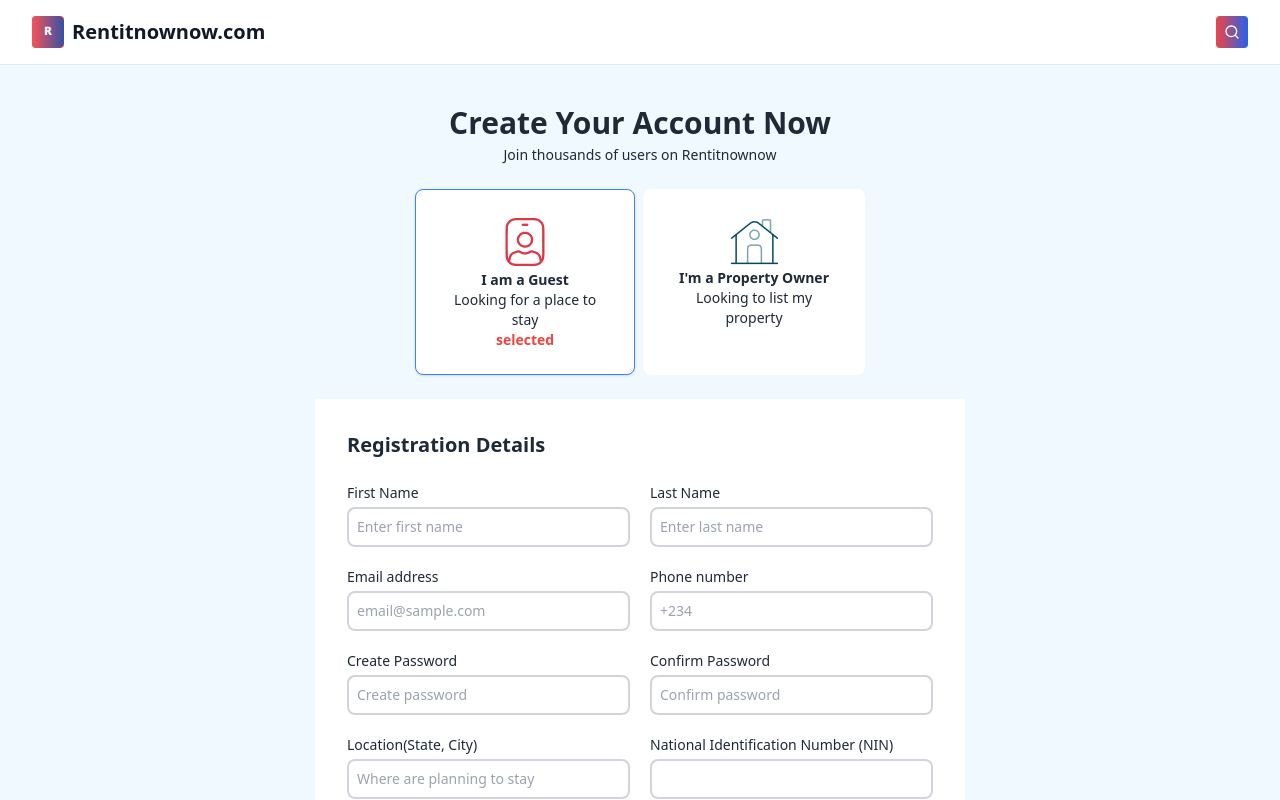
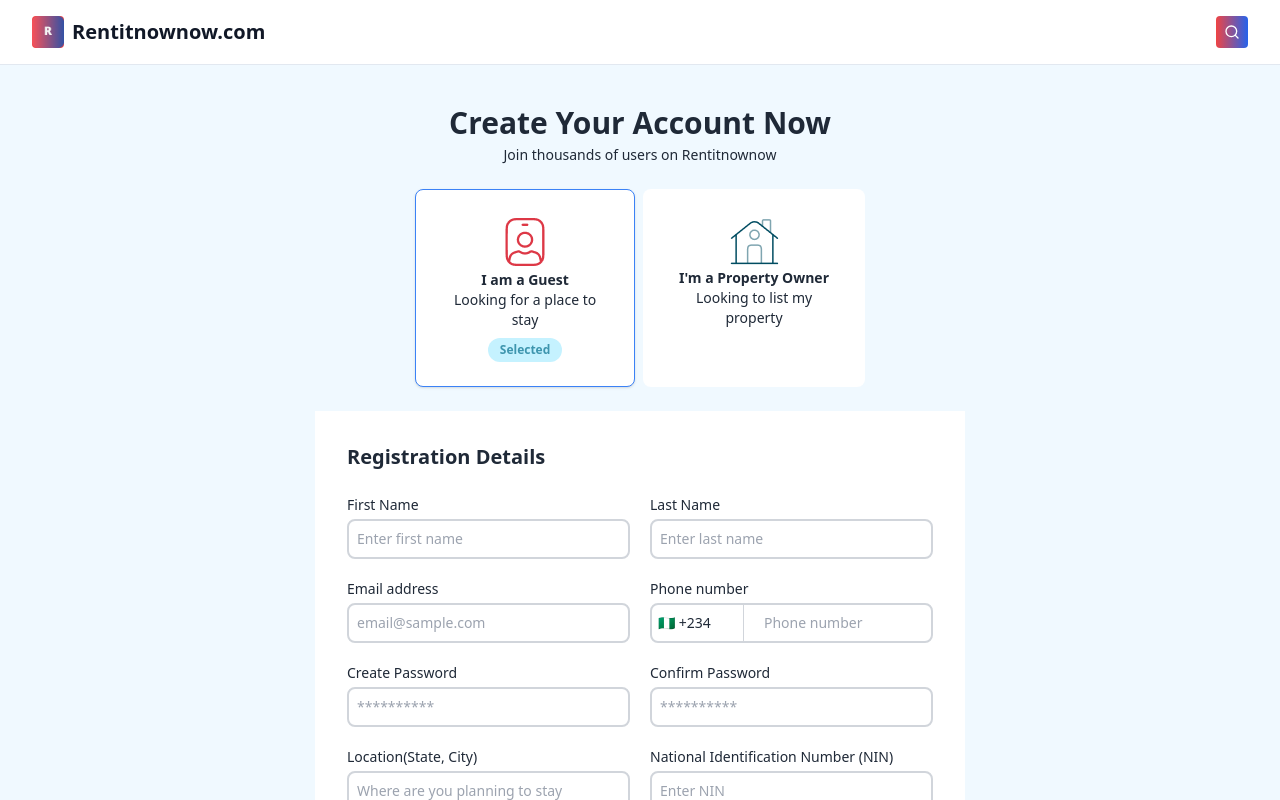
Before and after one commit to vikkymediagithub/rentitnownow, a React (Vite) app: page /signup in a window 1280 px wide. Shown: the top 800 px of the page. Built offline with nearby package versions, Linux system fonts and the light colour scheme.

Commit message:
done with the signup

```diff
--- a/src/pages/auth/Signup.tsx
+++ b/src/pages/auth/Signup.tsx
@@ -1,6 +1,6 @@
 import React, { useState } from 'react';
-import { Link, useNavigate } from "react-router-dom";
-import { Search, Eye, EyeOff } from "lucide-react";
+import { Link } from "react-router-dom";
+import { Search } from "lucide-react";
 
 export default function RegisterPage() {
   const [role, setRole] = useState('guest');
@@ -17,7 +17,7 @@ export default function RegisterPage() {
           <div className="flex items-center justify-between h-16">
             <div className="flex items-center space-x-2">
               <div className="w-8 h-8 bg-red-500 rounded flex items-center justify-center">
-                <img src="/public/favicon.png" alt="" />
+                <img src="/public/favicon.png" alt="logo" />
               </div>
               <span className="text-xl font-bold text-gray-900">Rentitnownow.com</span>
             </div>
@@ -28,7 +28,7 @@ export default function RegisterPage() {
         </div>
       </header>
 
-      {/* Account Role Selection */}
+      {/* Role Selection */}
       <div className="flex justify-center items-center text-sm text-gray-800">
         <div className="w-full max-w-3xl flex flex-col my-10">
           <div className="flex flex-col items-center">
@@ -42,23 +42,32 @@ export default function RegisterPage() {
                 className={`text-center py-6 px-8 bg-white rounded-lg cursor-pointer hover:shadow ${role === 'guest' ? 'shadow border border-blue-500' : ''}`}
                 onClick={() => handleRoleSwitch('guest')}
               >
-                <img src="/public/stash_user-id-light.png" alt="" className="mx-auto" />
+                <img src="/public/stash_user-id-light.png" alt="Guest" className="mx-auto" />
                 <h3 className="font-semibold">I am a Guest</h3>
                 <p className="font-light">Looking for a place to stay</p>
-                <span className='text-red-500 pt-2 font-semibold'>selected</span>
+                {role === 'guest' && (
+                  <span className="inline-block mt-2 px-3 py-1 text-xs font-semibold text-[#3d95ae] bg-[#c5f2ff] rounded-full">
+                    Selected
+                  </span>
+                )}
               </div>
+
               <div
                 className={`text-center py-6 px-8 bg-white rounded-lg cursor-pointer hover:shadow ${role === 'owner' ? 'shadow border border-blue-500' : ''}`}
                 onClick={() => handleRoleSwitch('owner')}
               >
-                <img src="/public/solar_home-line-duotone.png" alt="" className="mx-auto" />
+                <img src="/public/solar_home-line-duotone.png" alt="Owner" className="mx-auto" />
                 <h3 className="font-semibold">I'm a Property Owner</h3>
                 <p className="font-light">Looking to list my property</p>
+                {role === 'owner' && (
+                  <span className="inline-block mt-2 px-3 py-1 text-xs font-semibold text-[#3d95ae] bg-[#c5f2ff] rounded-full">
+                    Selected
+                  </span>
+                )}
               </div>
             </div>
           </div>
 
-          {/* Registration Form */}
           {role === 'guest' ? <GuestForm /> : <OwnerForm />}
         </div>
       </div>
@@ -70,7 +79,39 @@ function InputField({ label, placeholder, type = 'text' }) {
   return (
     <div className="space-y-1">
       <p>{label}</p>
-      <input type={type} placeholder={placeholder} className="outline-gray-400 p-2 w-full text-sm border-2 border-gray-300 rounded-lg" />
+      <input
+        type={type}
+        placeholder={placeholder}
+        className="outline-gray-400 p-2 w-full text-sm border-2 border-gray-300 rounded-lg"
+      />
+    </div>
+  );
+}
+
+function PhoneInputField({ label }) {
+  const [countryCode, setCountryCode] = useState('+234');
+
+  return (
+    <div className="space-y-1">
+      <p>{label}</p>
+      <div className="relative w-full">
+        <select
+          value={countryCode}
+          onChange={(e) => setCountryCode(e.target.value)}
+          className="absolute left-0 top-0 h-full bg-transparent pl-2 pr-8 border-r border-gray-300 text-sm appearance-none z-10"
+        >
+          <option value="+234">🇳🇬 +234</option>
+          <option value="+1">🇺🇸 +1</option>
+          <option value="+44">🇬🇧 +44</option>
+          <option value="+91">🇮🇳 +91</option>
+          <option value="+81">🇯🇵 +81</option>
+        </select>
+        <input
+          type="tel"
+          placeholder="Phone number"
+          className="pl-28 p-2 w-full text-sm border-2 border-gray-300 rounded-lg outline-gray-400"
+        />
+      </div>
     </div>
   );
 }
@@ -84,21 +125,18 @@ function GuestForm() {
           <InputField label="First Name" placeholder="Enter first name" />
           <InputField label="Last Name" placeholder="Enter last name" />
           <InputField label="Email address" placeholder="email@sample.com" />
-          <InputField label="Phone number" placeholder="+234" />
-          <InputField label="Create Password" placeholder="Create password" type="password" />
-          <InputField label="Confirm Password" placeholder="Confirm password" type="password" />
-          <InputField label="Location(State, City)" placeholder="Where are planning to stay" />
-          <InputField label="National Identification Number (NIN)" placeholder="" />
+          <PhoneInputField label="Phone number" />
+          <InputField label="Create Password" placeholder="**********" type="password" />
+          <InputField label="Confirm Password" placeholder="**********" type="password" />
+          <InputField label="Location(State, City)" placeholder="Where are you planning to stay" />
+          <InputField label="National Identification Number (NIN)" placeholder="Enter NIN" />
         </div>
-
         <p className="text-blue-600 text-sm bg-orange-50 border border-orange-200 py-2 pl-3 rounded-xl">
-          <span><i className="ri-error-warning-line"></i></span> By registering, you agree to our Terms of service and Privacy Policy.
+          By registering, you agree to our Terms of service and Privacy Policy.
         </p>
-
         <button className="w-full mt-4 border rounded-lg bg-gradient-to-r from-[#F85259] to-[#3352A5] text-white py-2 hover:from-[#c7323a] hover:to-[#1f3a84]">
           Create Guest Account
         </button>
-
         <div className="mt-6 text-center">
           <p className="text-sm text-gray-600">
             Already have an account?{" "}
@@ -121,17 +159,17 @@ function OwnerForm() {
           <InputField label="First Name" placeholder="Enter first name" />
           <InputField label="Last Name" placeholder="Enter last name" />
           <InputField label="Email address" placeholder="email@sample.com" />
-          <InputField label="Phone number" placeholder="+234" />
-          <InputField label="Create Password" placeholder="Create password" type="password" />
-          <InputField label="Confirm Password" placeholder="Confirm password" type="password" />
-          <InputField label="Location(State, City)" placeholder="Where are planning to stay" />
-          <InputField label="Address" placeholder="" />
+          <PhoneInputField label="Phone number" />
+          <InputField label="Create Password" placeholder="***********" type="password" />
+          <InputField label="Confirm Password" placeholder="**********" type="password" />
+          <InputField label="Location(State, City)" placeholder="Where are you planning to stay" />
+          <InputField label="Address" placeholder="Enter your address" />
         </div>
       </div>
 
-      <div className=" relative w-full max-w-[650px] grid gap-2 bg-white p-8 mt-10">
+      <div className="relative w-full max-w-[650px] grid gap-2 bg-white p-8 mt-10">
         <div className="grid grid-cols-1 md:grid-cols-2 gap-5 mb-3">
-          <InputField label="National Identification Number (NIN)" placeholder="" />
+          <InputField label="National Identification Number (NIN)" placeholder="Enter NIN" />
           <div className="space-y-1 relative">
             <p>Upload NIN ID <sub>(PDF,JPG,PNG)</sub></p>
             <input type="file" className="p-2 w-full text-sm border-2 border-gray-300 rounded-lg" />
@@ -139,7 +177,7 @@ function OwnerForm() {
           </div>
         </div>
         <div className="grid grid-cols-1 md:grid-cols-2 gap-5 mb-3">
-          <InputField label="Valid ID(E.g, Passport, Driver’s Licence)" placeholder="email@sample.com" />
+          <InputField label="Valid ID (E.g, Passport, Driver’s Licence)" placeholder="Enter ID name" />
           <div className="space-y-1 relative">
             <p>Upload ID <sub>(PDF,JPG,PNG)</sub></p>
             <input type="file" className="p-2 w-full text-sm border-2 border-gray-300 rounded-lg" />
@@ -147,7 +185,9 @@ function OwnerForm() {
           </div>
         </div>
         <div className='flex flex-col'>
-          <div className='border-blue-100 border-2 rounded-lg bg-blue-50'> <p className='p-2'>By registering, you agree to our Terms of Service and Privacy Policy. As a property owner, you will receive a notification between 24hrs and you will be able to list and manage your properties after verification.</p></div>
+          <div className='border-blue-100 border-2 rounded-lg bg-blue-50 p-2'>
+            By registering, you agree to our Terms of Service and Privacy Policy. As a property owner, you will receive a notification within 24hrs and be able to list and manage your properties after verification.
+          </div>
           <div className='bg-blue-400 mt-5 rounded-lg'>
             <p className='text-white text-center py-2'>Create Your Account</p>
           </div>
```
Lines whose indentation alone changed are shown as unchanged.
